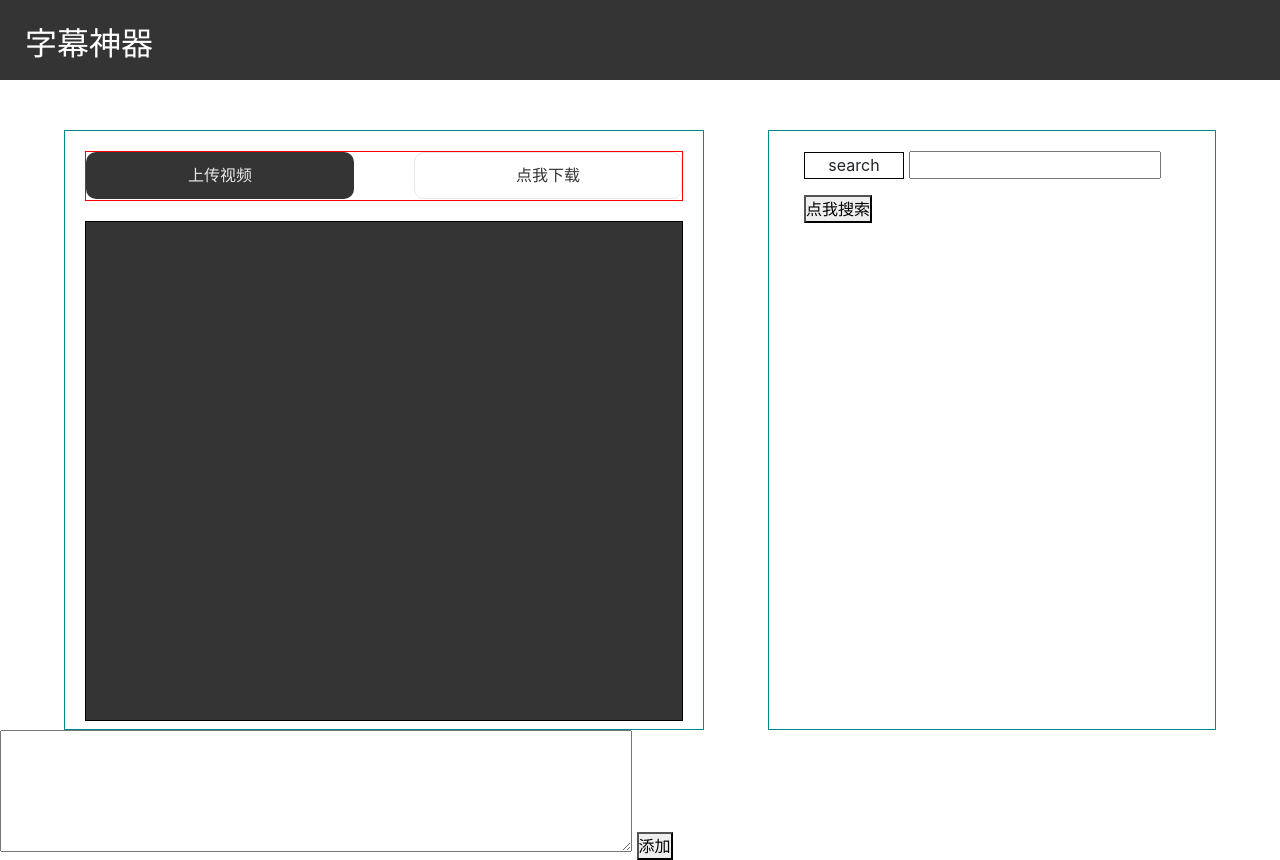
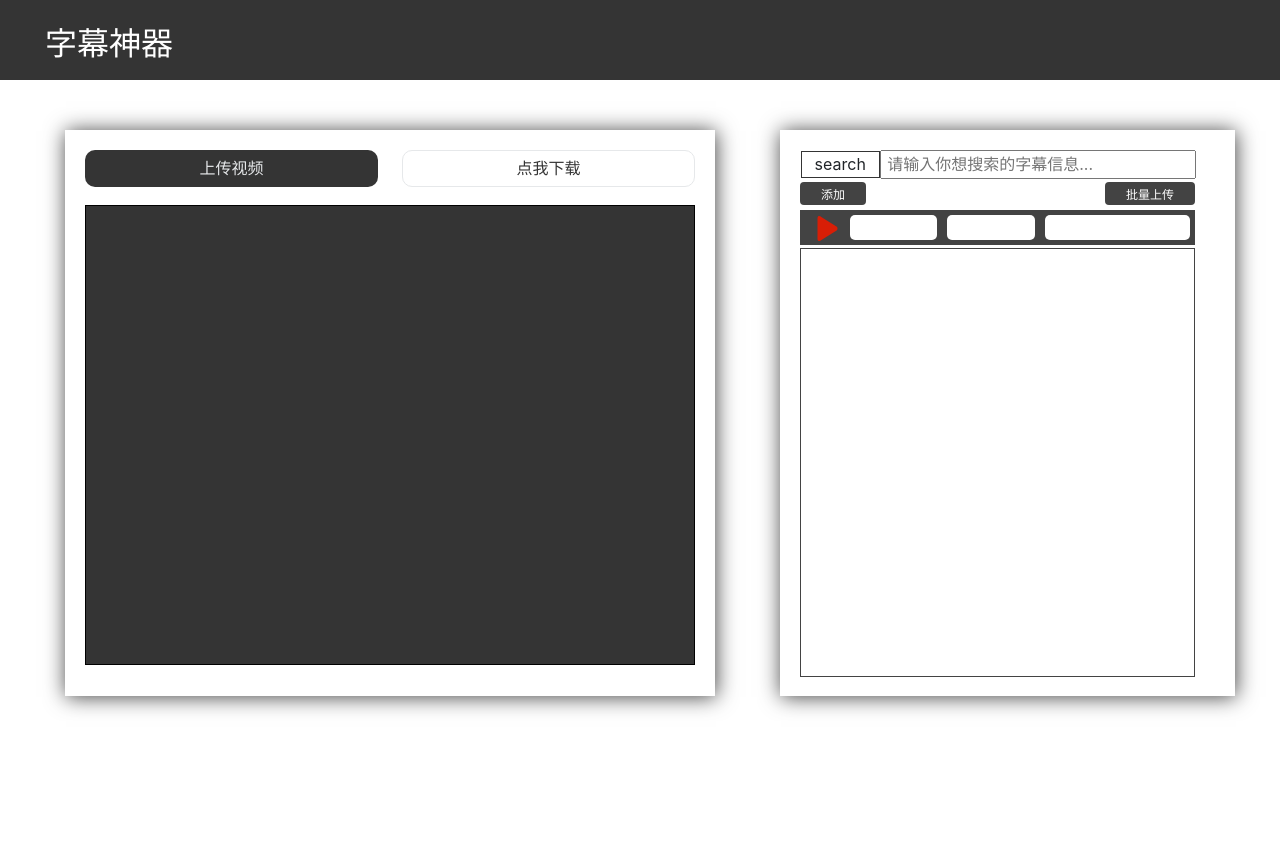
Before and after one commit to podiumdesu/uniquestudio_summercamp, a website built with webpack: page 3_subtitle/index.html in a window 1280 px wide. After the commit the page ends 800 px from the top, so only its background shows below. Built offline with nearby package versions, Linux system fonts and the light colour scheme.

Commit message:
add styles

```diff
--- a/3_subtitle/index.html
+++ b/3_subtitle/index.html
@@ -15,21 +15,23 @@
 <nav id="banner">
     <h2>字幕神器</h2>
 </nav>
+<div id="body-part">
     <div id="video-part" class="part">
         <div id="video-btn-container" class="container">
             <button id="clickToUploadVideo" class="btn btn-load">上传视频</button>
             <button id="clickToDownloadSRT" class="btn btn-load">点我下载</button>
         </div>
         <div id="video-container">
-
         </div>
     </div>
 
 
     <div id="edit-part" class="part">
+        <div id="edit-part-container">
             <div id="search-area-container" class="container">
-        <div class="dropdown">
-            <p>search</p>
+                <div id="dropdown" class="dropdown edit-child samePadding">
+                    <div id ="searchIndexDiv">
+                        <p id="searchIndex">search</p>
                         <ul>
                             <li>id</li>
                             <li>time</li>
@@ -37,15 +39,55 @@
                         </ul>
                     </div>
 
-        <input type="text" id="inputAreaForValueToSearch"/>
-        <button id="clickToFindWhatYouWant">点我搜索</button>
+                    <input type="text" id="inputAreaForValueToSearch" placeholder="请输入你想搜索的字幕信息..."/>
+
+
+                </div>
+                <div id="moreFunc" class="edit-child samePadding">
+                    <button id="btnAddAfter" class="btn btn-style">添加</button>
+                    <button id="btnInputThroughWrap" class="btn btn-style">批量上传</button>
+                </div>
+            </div>
+            <div id="textarea-container" class="samePadding toHide" >
+                <textarea type="text" id="input_textarea" autofocus ></textarea>
+                <div id="textarea-btn">
+                    <button id="clickToAddDataThroughWrap" class="btn btn-style btn-reverse">添加</button>
+                    <button id="clickToCancel" class="btn btn-style btn-reverse">取消</button>
+                </div>
+
+            </div>
+            <div id="changeInfoDiv">
+
+            </div>
+            <div id="info-container" class="samePadding">
+                <div id="edit-info">
+                    <table id="edit-table">
+                        <tr >
+                            <td class="index">
+                                <button id='clickToRecordTime' style="background-color: #434343; border: 0px; margin-left: 10px">
+                                    <img src="./src/images/start.png" alt="" style="width: 25px">
+                                </button>
+                            </td>
+                            <td class="start-time"><input type="text"></td>
+                            <td class="end-time"><input type="text"></td>
+                            <td class="subtitle"><input type="text"></td>
+                        </tr>
+                    </table>
+                </div>
+                <div id="info-table" >
+                    <table id="display-table"></table>
+
+                </div>
+
+            </div>
+
         </div>
     </div>
 
-<div id="textarea-container" class="toHide">
-    <textarea type="text" id="input_textarea" cols="60" rows="5" ></textarea>
-    <button id="clickToAddDataThroughWrap">添加</button>
 </div>
+
+
+
 <div class="searchBar">
 
 </div>
--- a/3_subtitle/src/scripts/entry.js
+++ b/3_subtitle/src/scripts/entry.js
@@ -1,8 +1,8 @@
 console.log("hello,world! It's entry.js");
 require('./index.js');
-require('../styles/button.css');
 require('../styles/dropdown.css');
 require('../styles/common.css');
 require('../styles/banner.css');
 require('../styles/video-part.css');
 require('../styles/edit-part.css');
+require('../styles/table.css');
--- a/3_subtitle/src/scripts/index.js
+++ b/3_subtitle/src/scripts/index.js
@@ -23,3 +23,17 @@ $("#clickToFindWhatYouWant").click(function() {
     const inputValueToSearch = $("#inputAreaForValueToSearch").val();
     findDataThrough("id",sss);
 });
+
+$('#btnInputThroughWrap').click(function() {
+    $("#textarea-container").fadeIn();
+    $("#info-table").addClass("blur-display");
+});
+
+$("#clickToCancel").click(function() {
+    $("#textarea-container").fadeOut();
+    $("#info-table").removeClass("blur-display");
+});
+
+$("#clickToRecordTime").click(function(){
+    alert('hello');
+});
--- a/3_subtitle/src/styles/banner.css
+++ b/3_subtitle/src/styles/banner.css
@@ -12,4 +12,5 @@
 #banner h2 {
     margin: 0px;
     color: #fff;
+    margin-left: 20px;
 }
--- a/3_subtitle/src/styles/common.css
+++ b/3_subtitle/src/styles/common.css
@@ -6,12 +6,23 @@
 /* edit/video part*/
 
 .part {
-    padding: 20px;
     margin-top: 50px;
-    border: 1px solid darkcyan;
-    height: 600px;
+    box-shadow: 1px 1px 20px #434343;
 }
 
 .container {
     width: 100%;
 }
+
+
+#body-part {
+    min-width: 1300px;
+}
+
+.toHide{
+    display: none;
+}
+
+.blur-display {
+    filter: blur(10px);
+}
--- a/3_subtitle/src/styles/dropdown.css
+++ b/3_subtitle/src/styles/dropdown.css
@@ -2,12 +2,15 @@
     padding:0px;
     margin:0px;
 }
+.dropdown ul > li:nth-child(1) {
+    margin-top: 0px;
+}
 .dropdown ul li {
     display: block;
-    border: 1px solid black;
-    width: 100px;
+    width: 100%;
     line-height: 25px;
     font-size: 16px;
+    background-color: white;
 }
 
 body {
@@ -16,27 +19,72 @@ body {
 }
 .dropdown ul  {
     list-style: none;
-    top: 25px;
-    left: 0px;
+    top: 28px;
+    left: 21px;
+    border: 1px solid #343434;
+    border-top: 0px;
+    position: absolute;
+    width: 18%;
     display: none;
-    position: absolute;
-    padding: 0px;
+    background-color: white;
+    z-index: 999;
 }
-.dropdown:hover ul {
+#searchIndexDiv:hover ul {
     display: block;
 }
+#dropdown {
+    height: 30px;
+
+}
+
+#dropdown > p {
+    line-height: 28px;
+    position: relative;
+    display: inline-block;
+}
+
+#dropdown > ul {
+    position: absolute;
+    top: -10px;
+    margin: 0px;
+}
+
 .dropdown {
-    width: 100px;
+    width: 100%;
     position: relative;
     text-align: center;
     display: inline-block;
 }
 .dropdown p{
-    border:1px solid black;
-    width: 100px;
+
+    width: 100%;
     line-height: 25px;
+    margin: 0px;
 }
 
 .dropdown ul li:hover {
-    background-color: aquamarine;
+    background-color: rgba(52,52,52,0.1);
+    cursor: pointer;
 }
+#dropdown > div {
+    display: inline-block;
+}
+#searchIndexDiv {
+    width: 20%;
+    border: 1px solid #343434;
+    margin-right: 1px;
+    margin-left: -3px;
+}
+#inputAreaForValueToSearch {
+    line-height: 25px;
+    padding: 0 5px;
+    margin: 0px -5px;
+    width: 80%;
+    display: inline;
+}
+
+#clickToFindWhatYouWant {
+    line-height: 30px;
+    width: 18%;
+    padding: 2px;
+}
--- a/3_subtitle/src/styles/edit-part.css
+++ b/3_subtitle/src/styles/edit-part.css
@@ -2,8 +2,103 @@
     width: 35%;
     float: right;
     margin-right: 5%;
+    height: 0px;
+    padding-bottom: 43.5%;
+    position: relative;
 }
 
 #search-area-container {
+    width: 100%;
+    padding: 0;
+    height: 35px;
 
 }
+
+
+
+.edit-child {
+    width: 100%;
+}
+
+#moreFunc {
+    margin-top: 2px;
+}
+
+.btn-style {
+    height: 23px;
+    font-size: 12px;
+    padding:3px 20px;
+    background-color: #434343;
+    color: white;
+
+    transition: all ease .5s;
+}
+.btn-reverse {
+    background-color: #fff;
+    border: 1px solid #434343;
+    color: #434343;
+}
+
+#btnAddAfter {
+    float: left;
+}
+
+#btnInputThroughWrap {
+    float: right;
+}
+
+#clickToAddDataThroughWrap {
+    float: left;
+}
+#clickToCancel {
+    float: right;
+
+}
+.btn-style:hover {
+    background-color: #fff;
+    border: 1px solid #434343;
+    color: #434343;
+}
+
+.btn-reverse:hover {
+    background-color: #434343;
+    color: white;
+}
+#textarea-container {
+    position: absolute;
+    top: 80px;
+    width: 100%;
+    z-index: 333;
+}
+#input_textarea {
+    height: 200px;
+    width: 100%;
+    padding: 5px;
+}
+
+.samePadding {
+    padding: 0 40px 0 20px;
+}
+
+#edit-part-container {
+    margin-top: 20px
+}
+
+#info-container {
+    padding-bottom: 10%;
+    margin-top: 25px;
+    width: 100%;
+    position: relative;
+
+}
+
+#info-table {
+    margin-top: 3px;
+    border: 1px solid #434343;
+    overflow: auto;
+    background-color: white;
+    width: 100%;
+    padding: 20px;
+    height: 0px;
+    padding-bottom: 103%;
+}
--- /dev/null
+++ b/3_subtitle/src/styles/table.css
@@ -0,0 +1,45 @@
+/*设置最顶层修改层的数据*/
+
+#edit-table tr td input{
+    width: 100%;
+    border: 0px;
+    border-radius: 5px;
+    height: 25px;
+    vertical-align: top;
+}
+
+input {
+    width: 100%;
+}
+
+#edit-table td {
+    background-color: #434343;
+    padding: 0 5px;
+
+}
+
+
+
+/*共用的样式*/
+
+.index {
+    width: 10%;
+}
+.start-time {
+    width: 25%;
+}
+.end-time {
+    width: 25%;
+}
+.subtitle {
+    width: 40%;
+}
+
+table {
+    width: 100%;
+    height: 35px;
+}
+
+.tabel-cell-style {
+    padding:5px 0;
+}
--- a/3_subtitle/src/styles/video-part.css
+++ b/3_subtitle/src/styles/video-part.css
@@ -1,24 +1,24 @@
 #video-part {
     padding:20px;
     margin-top: 50px;
-    border: 1px solid darkcyan;
+
     width: 50%;
     margin-left: 5%;
     float: left;
-    height: 600px;
+    height: 0px;
+    padding-bottom: 42%;
 }
 #video-btn-container {
     width: 100%;
     padding: 0px 0px;
-    height: 50px;
-    border: 1px solid red;
+    height: 35px;
 }
 .btn-load {
-    width: 45%;
+    width: 48%;
     padding: 10px;
     border-radius: 10px;
     text-align: center;
-    line-height: 25px;
+    line-height: 15px;
 }
 /*两个按钮*/
 #clickToUploadVideo {
@@ -38,7 +38,8 @@
 #video-container {
     border: 1px solid black;
     width: 100%;
-    height: 500px;
+    height: 0px;
+    padding-bottom: 75%;
     background-color: #343434;
     margin-top: 20px;
 }
```
Also changed, not shown: 3_subtitle/src/images/start.png (added), 3_subtitle/src/images/submit.png (added), 3_subtitle/src/styles/button.css (deleted). Lines whose indentation alone changed are shown as unchanged.
